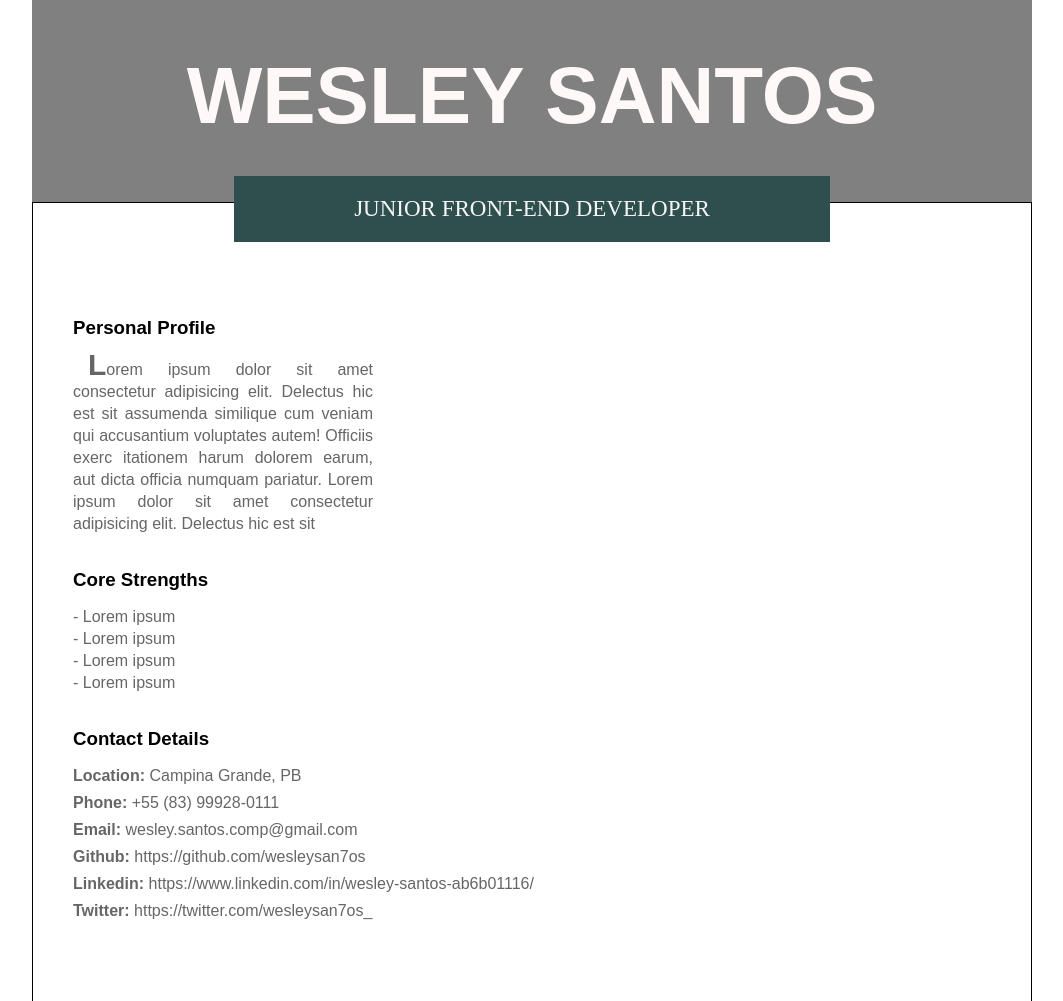
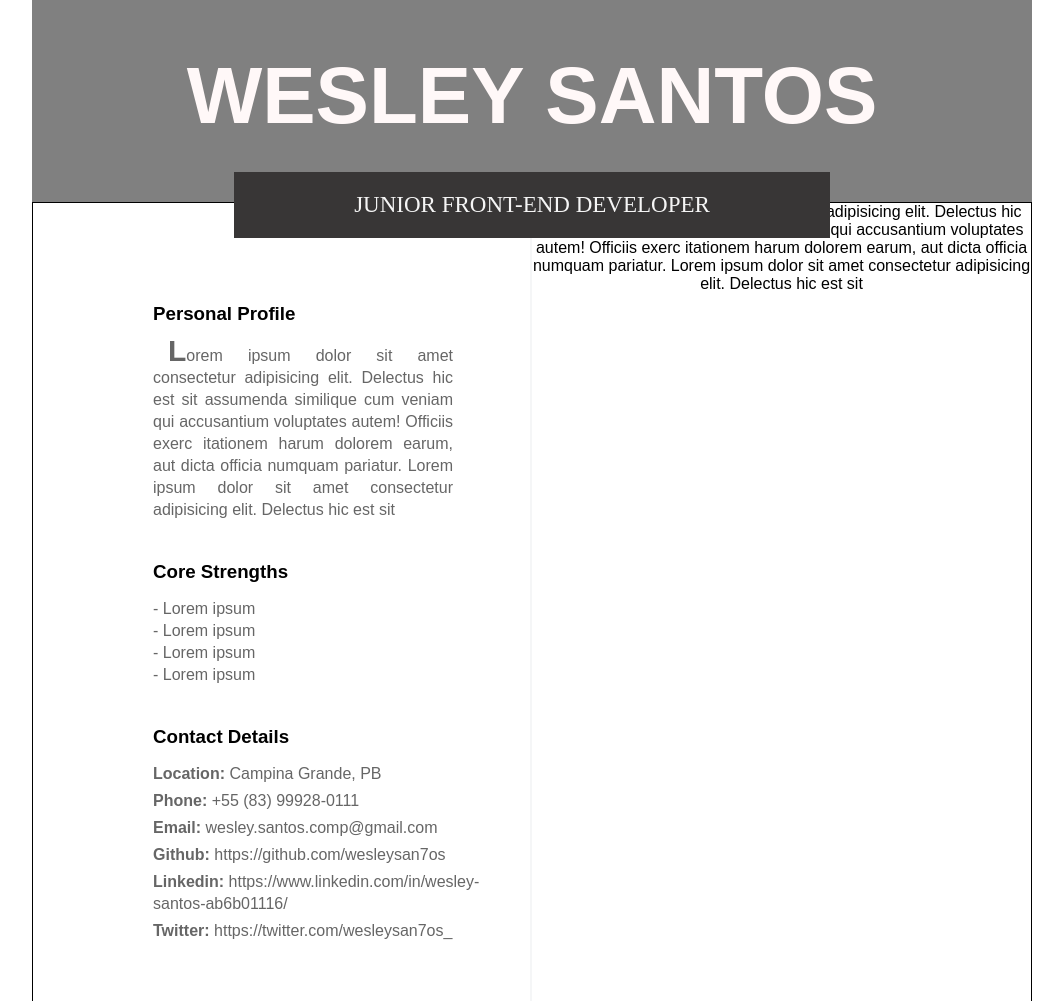
Before and after one commit to wesleysan7os/curriculo, a plain HTML site: page index.html in a window 1280 px wide. Shown: the whole page, without its empty margins (108-1171 px from the left). Drawn offline with Linux system fonts and the light colour scheme.

Commit message:
adding a vertical line to separate the two sections

```diff
--- a/index.html
+++ b/index.html
@@ -46,7 +46,15 @@
           <span class="contact"><b>Twitter:</b> <a target="_blank" href="https://twitter.com/wesleysan7os_">https://twitter.com/wesleysan7os_</a></span>
         </div>
       </section>
-      <section class="experience-info"></section>
+      <div class="vertical-line"></div>
+      <section class="experience-info">
+          <p class="text">
+            Lorem ipsum dolor sit amet consectetur adipisicing elit. Delectus hic est sit
+            assumenda similique cum veniam qui accusantium voluptates autem! Officiis exerc
+            itationem harum dolorem earum, aut dicta officia numquam pariatur.
+            Lorem ipsum dolor sit amet consectetur adipisicing elit. Delectus hic est sit
+          </p>
+      </section>
     </div>
   </body>
 </html>
--- a/styles.css
+++ b/styles.css
@@ -13,6 +13,7 @@ header {
   display: flex;
   flex-direction: column;
   align-items: center;
+  position: relative;
 }
 
 .my-name {
@@ -31,9 +32,9 @@ header {
   font-family: 'Lora', serif;
   position: absolute;
   font-size: 23px;
-  top: 22%;
+  top: 85%;
   color:whitesmoke;
-  background-color: darkslategrey;
+  background-color: rgb(56, 54, 54);
   padding: 20px 120px;
 }
 
@@ -50,15 +51,22 @@ header {
 .personal-info {
   display: flex;
   flex-direction: column;
-  justify-content: space-evenly;
-  width: 50%;
-  margin: 40px;
-  margin-top: 80px;
+  max-width: 50%;
+  margin-left: 120px;
+  margin-top: 50px;
 }
 
 h3.title {
   text-align: start;
   margin-bottom: 15px;
+}
+
+.personal-info {
+  margin-top: 100px;
+}
+
+.personal-info div {
+  margin-bottom: 40px;
 }
 
 .personal-profile .text {
@@ -92,3 +100,12 @@ span a {
   text-decoration: none;
   color: #666;
 }
+
+.vertical-line {
+  width: 2px;
+  background-color: #F5F6F7;
+}
+
+.experience-info {
+  max-width: 50%;
+}
```
